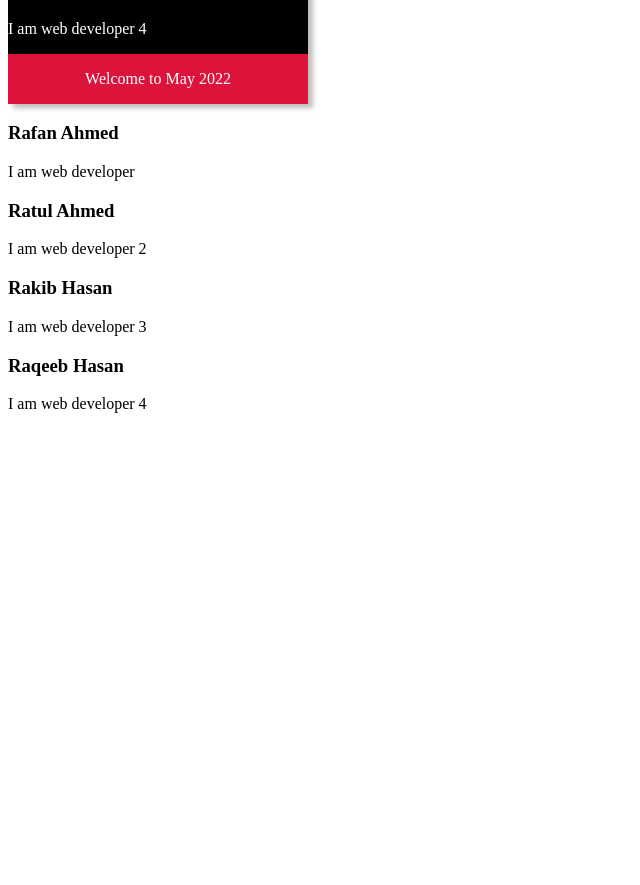
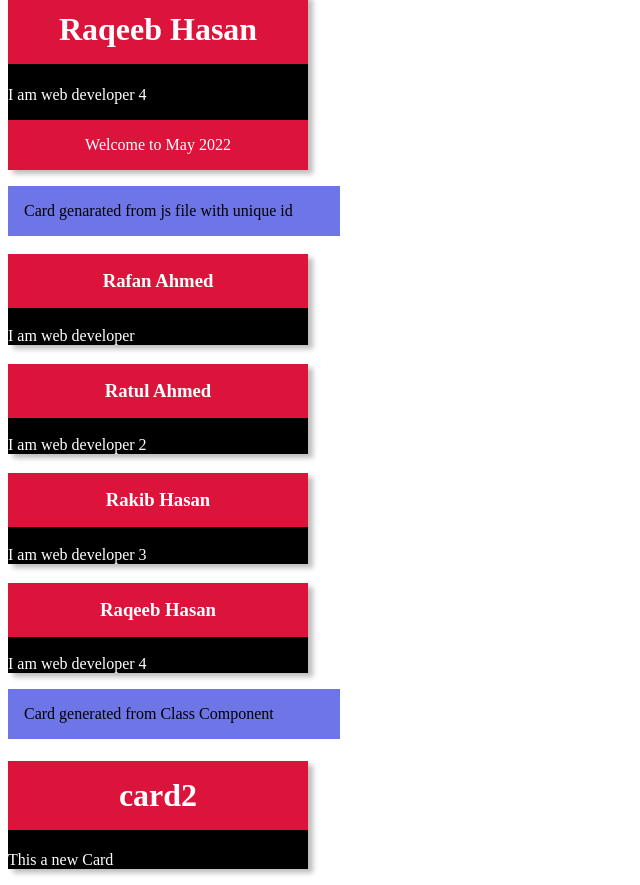
Before and after one commit to muradhossain716/react-core-concepts, a React (Create React App) app: page / in a window 1280 px wide. Shown: the part 680-1565 px from the top of the page, without its empty margins (0-640 px from the left). Before the commit the page ends 1109 px from the top, so only its background shows below. Built offline with nearby package versions, Linux system fonts and the light colour scheme.

Commit message:
class component added

```diff
--- a/public/style.css
+++ b/public/style.css
@@ -22,3 +22,8 @@
         text-align: center;
         padding:1rem
     }
+    .card-specifier{
+        background-color: rgb(109, 117, 231);
+        width:300px;
+        padding:1rem
+    }
--- a/src/App.js
+++ b/src/App.js
@@ -1,16 +1,20 @@
 import React from "react";
-import Card from "./Components/Card";
+import Card from "./Components/Card/Card";
 import CardData from "./data.json";
 import DataList from "./Components/uniqueList/list";
+import Card2 from "./Components/Card/Card2"
 
 function App(){
-    return(<div>{
+    return(<div><p className="card-specifier">Card generated from Json file</p>
+        {
         CardData.map((el,i)=>{
             const {title,description}=el;
             return <Card key={i} title={title} description={description}/>})
         }
-
+        <p className="card-specifier">Card genarated from js file with unique id</p>
         <DataList />
+        <p className="card-specifier">Card generated from Class Component</p>
+        <Card2  name="card2" description="This a new Card"/>
     </div>
 
     );
--- /dev/null
+++ b/src/Components/Card/Card2.js
@@ -0,0 +1,13 @@
+import React,{Component} from "react";
+
+class Card2 extends Component{
+    render(){
+        return(
+        <div className="card">
+            <h1 className="card-title">{this.props.name}</h1>
+            <p className="card-desription">{this.props.description}</p>
+            </div>
+        )
+    }
+}
+export default Card2;
--- a/src/Components/uniqueList/list.js
+++ b/src/Components/uniqueList/list.js
@@ -28,9 +28,9 @@ const Data=[
     return <div>
         {
             Data.map((el)=>{const {id,title,description}=el;
-            return <div key={id}>
-                <h3>{title}</h3>
-                <p>{description}</p>
+            return <div key={id} className="card">
+                <h3 className="card-title">{title}</h3>
+                <p className="card-desription">{description}</p>
             </div>
 
             })
```
Also changed, not shown: src/Components/Card/Card.js (renamed from src/Components/Card.js).
